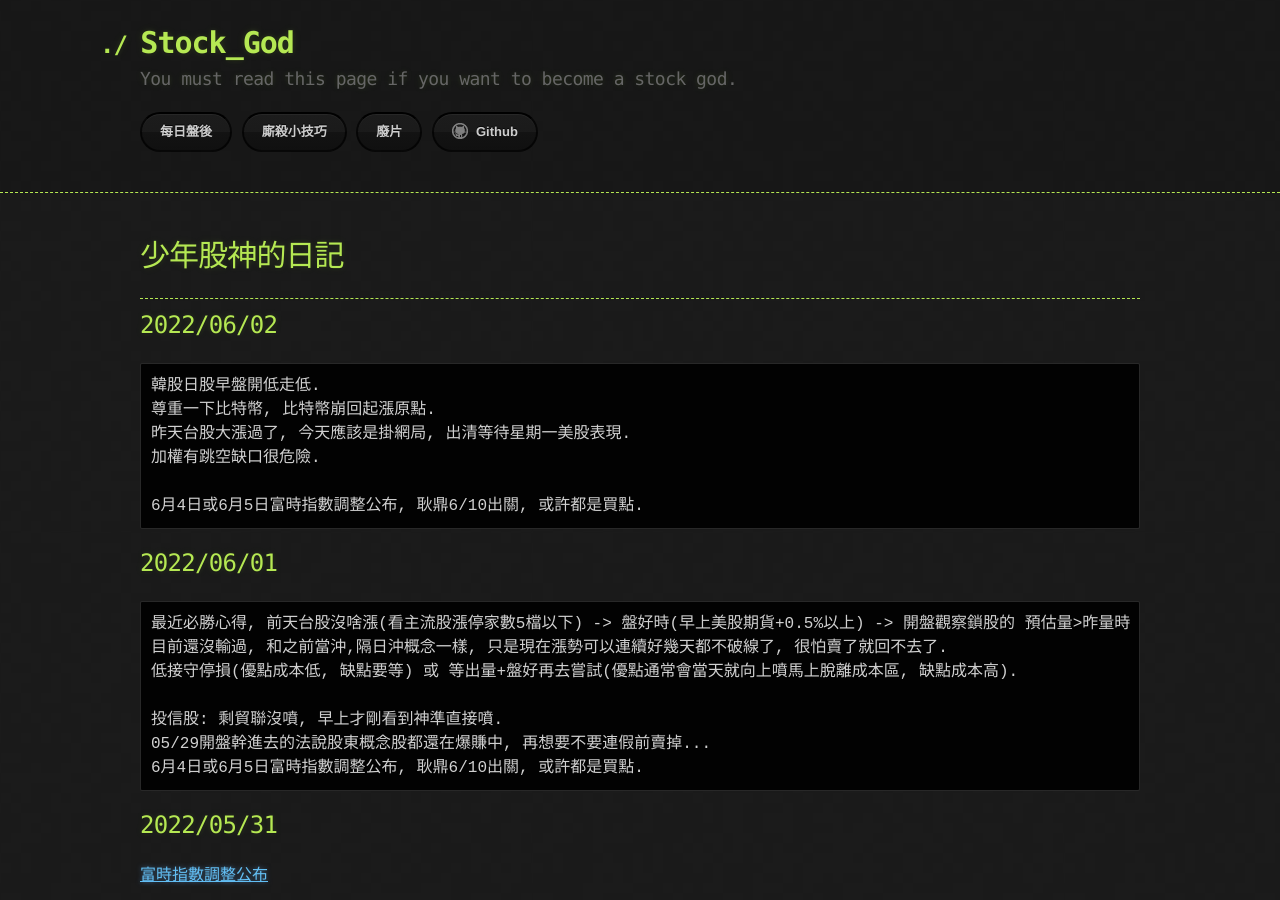
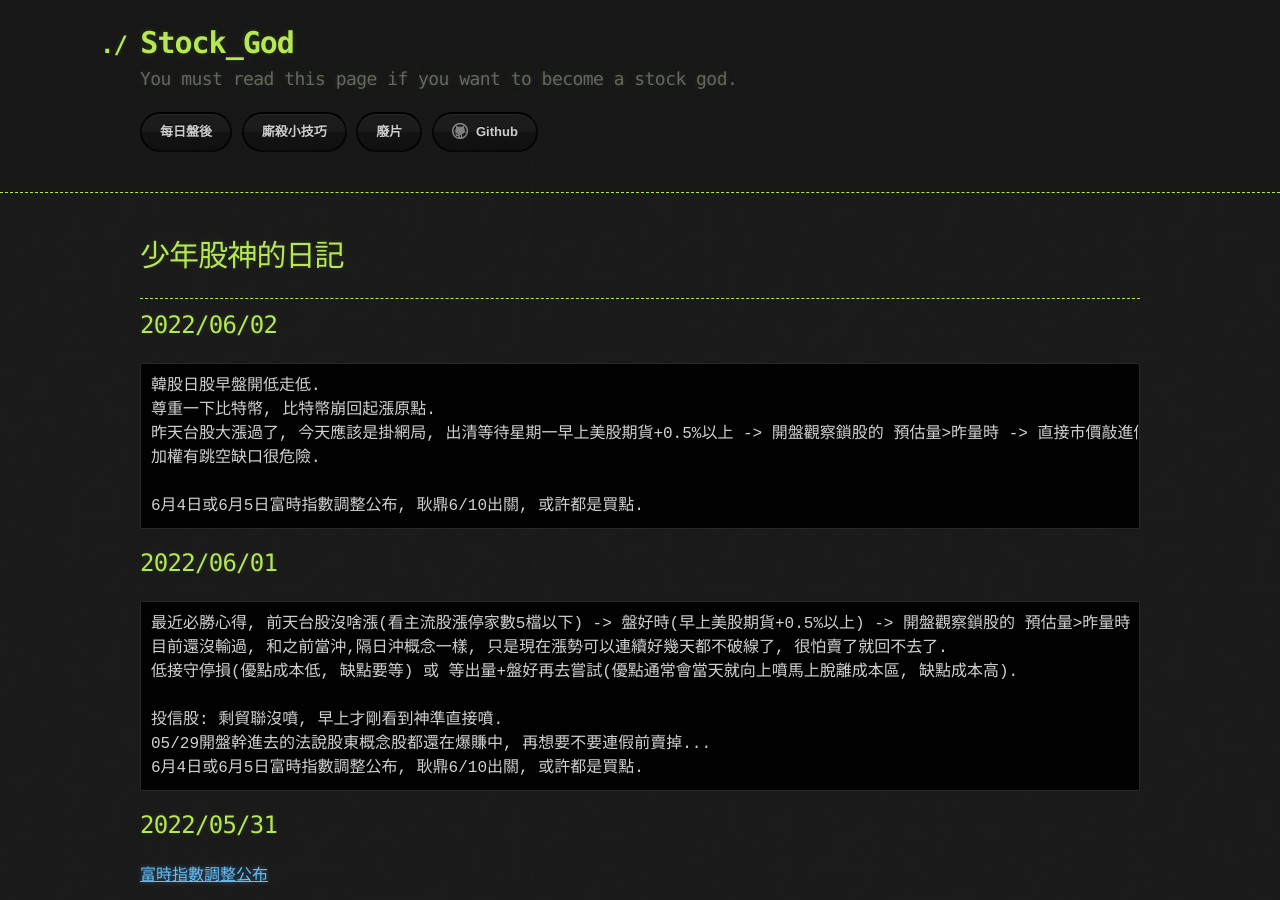
Before and after one commit to lepg5487/Stock_God, a Jekyll site: the page built from index.md, in a window 1280 px wide and 900 px high. Built offline with Jekyll 4.4.1, drawn with Linux system fonts in a browser that asks for light colours; our own code applies the rules of GitHub Pages for plain Markdown files.

Commit message:
Update index.md

````diff
--- a/index.md
+++ b/index.md
@@ -10,7 +10,7 @@ layout: testlayouts
 ```
 韓股日股早盤開低走低.
 尊重一下比特幣, 比特幣崩回起漲原點.
-昨天台股大漲過了, 今天應該是掛網局, 出清等待星期一美股表現.
+昨天台股大漲過了, 今天應該是掛網局, 出清等待星期一早上美股期貨+0.5%以上 -> 開盤觀察鎖股的 預估量>昨量時 -> 直接市價敲進個股.
 加權有跳空缺口很危險.
 
 6月4日或6月5日富時指數調整公布, 耿鼎6/10出關, 或許都是買點.
````
